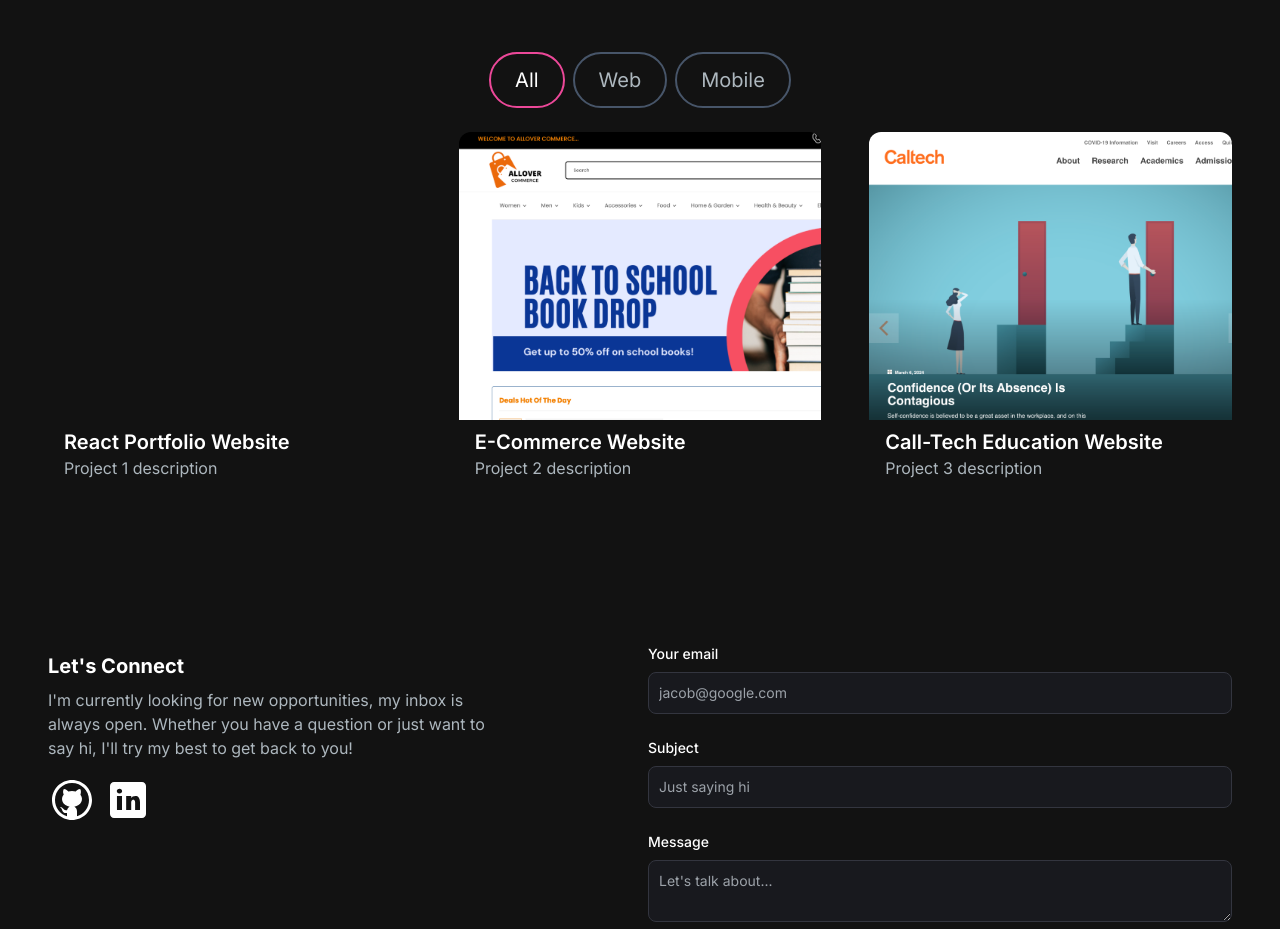
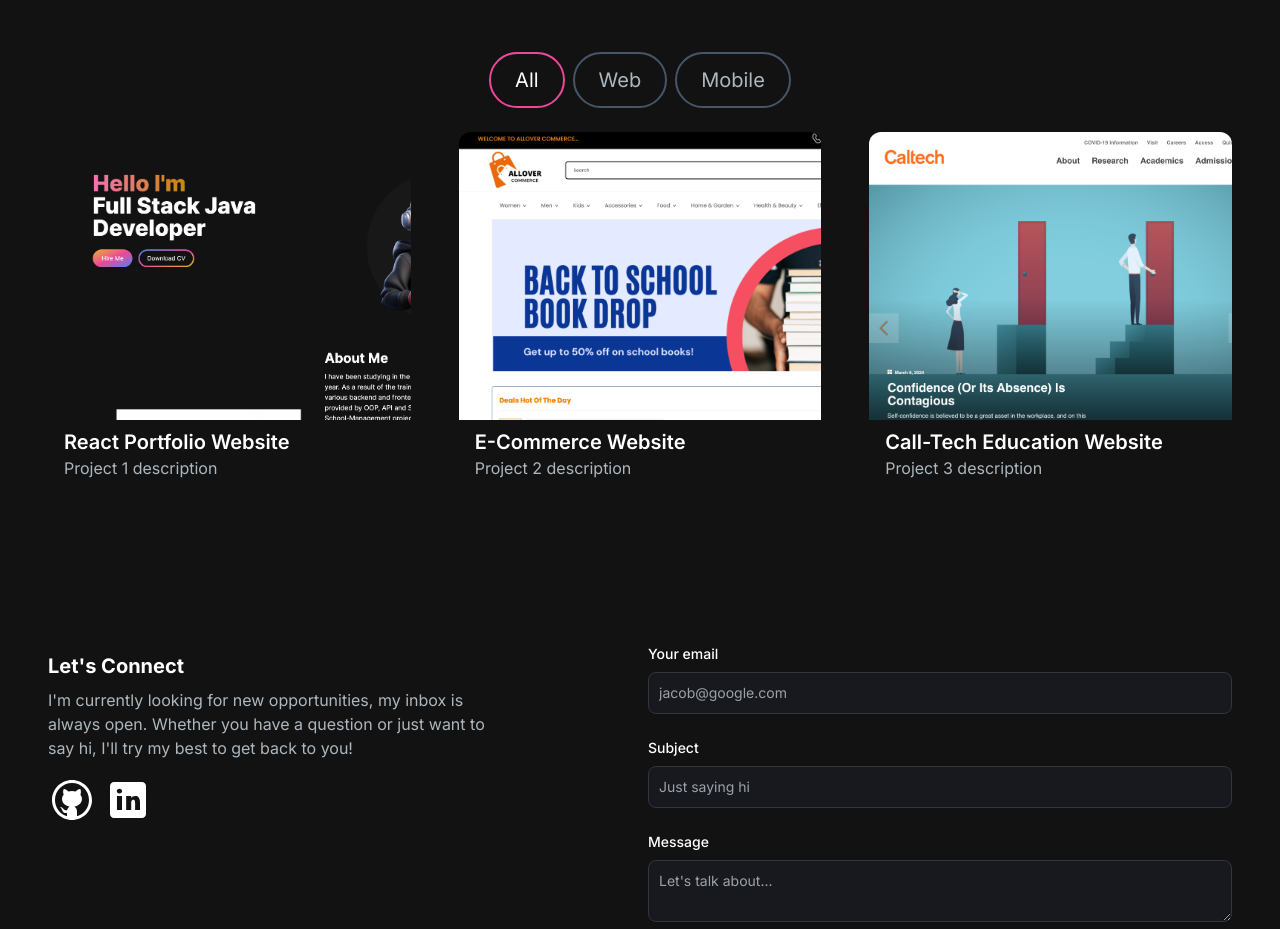
Before and after one commit to esraarnusaslan/My-Portfolio, a Next.js app: page / in a window 1280 px wide. Shown: the part 1560-2489 px from the top of the page. Built offline with nearby package versions, Linux system fonts and the light colour scheme.

Commit message:
"portfolio png added"

```diff
--- a/src/app/components/ProjectsSection.jsx
+++ b/src/app/components/ProjectsSection.jsx
@@ -9,7 +9,7 @@
         id: 1,
         title: 'React Portfolio Website',
         description: 'Project 1 description',
-        image: '',
+        image: '/images/projects/portfolio.png',
         tag: ['All', 'All'],
         gitUrl: '/',
         previewUrl: '/',
--- a/src/app/page.js
+++ b/src/app/page.js
@@ -7,7 +7,7 @@
 
 export default function Home() {
     return (
-        <main className="flex min-h-screen flex-col bg-[#121212] container">
+        <main className="flex min-h-screen flex-col bg-[#121212]">
             <Navbar />
             <div className="container mt-24 mx-auto px-12 py-4">
                 <HeroSection />
```
Also changed, not shown: public/images/projects/portfolio.png (added).
